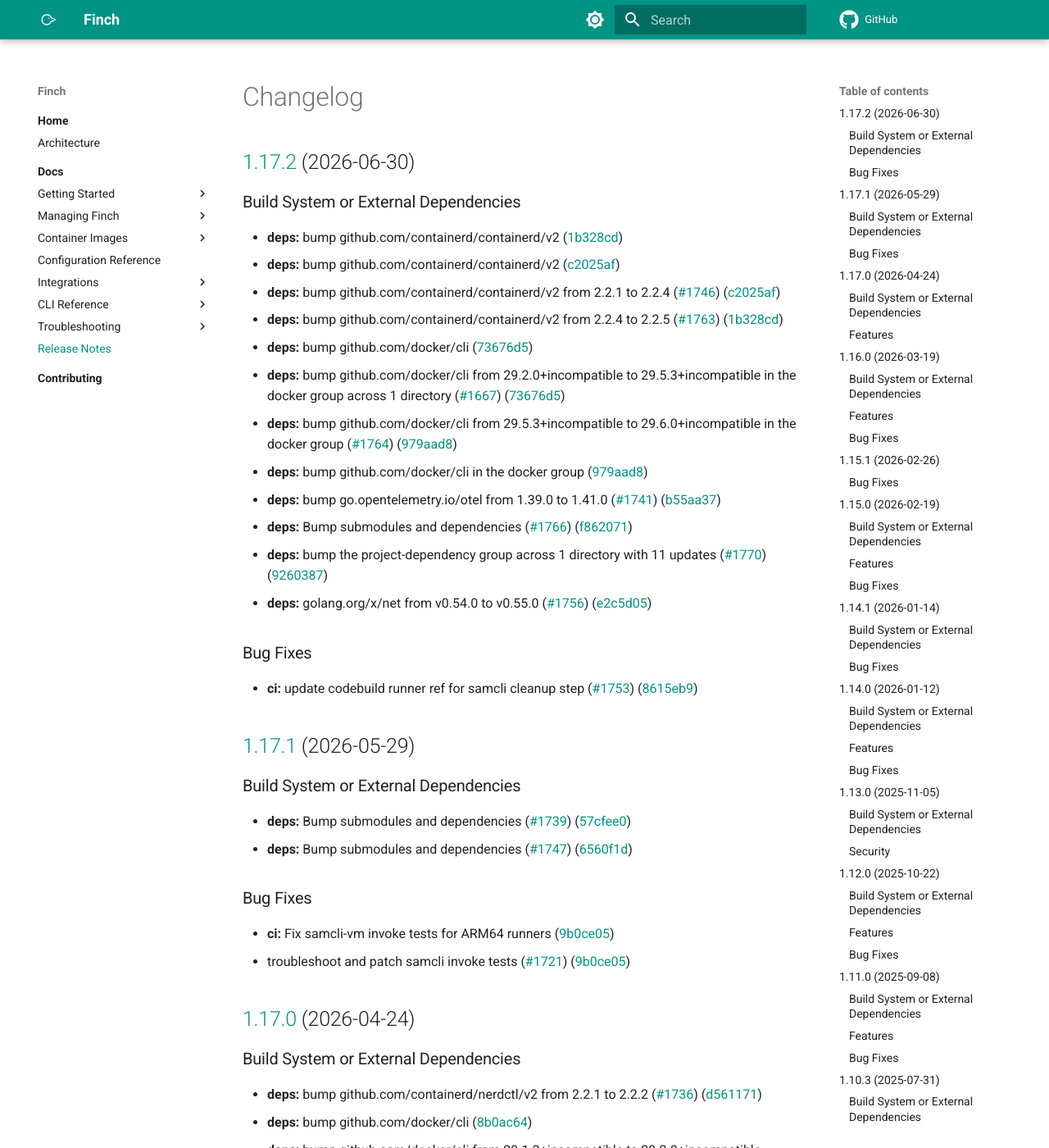
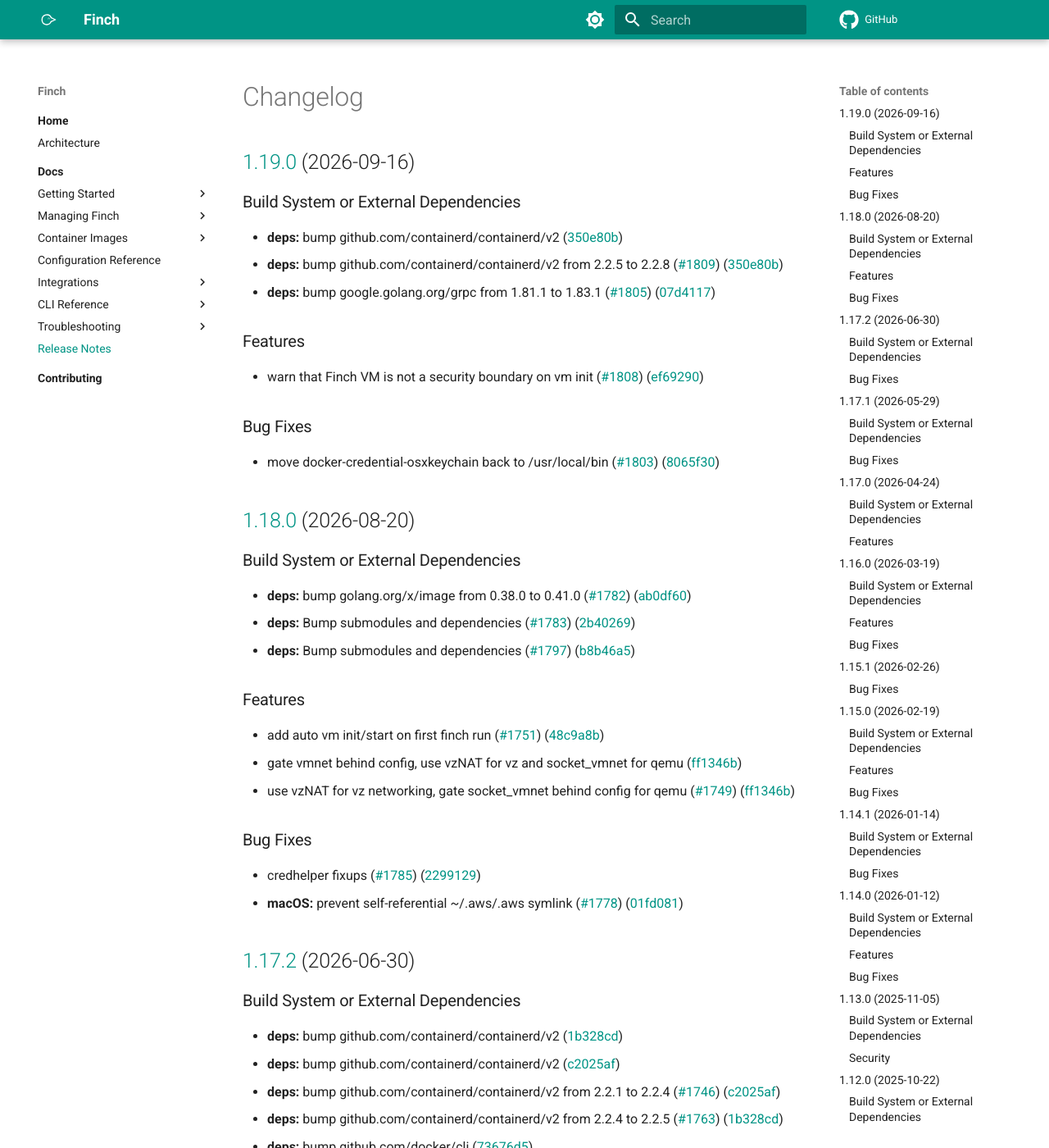
Before and after one commit to runfinch/finch-website, an MkDocs documentation site: the page built from docs/docs/changelog.md, in a window 1280 px wide and 1400 px high. Shown: the whole window at 82% size. Built offline with MkDocs 1.6.1 and Material for MkDocs 9.7.7, drawn with Linux system fonts in a browser that asks for light colours; comment, search, counter and statistics services are not loaded.

Commit message:
[create-pull-request] automated change
Signed-off-by: github-actions[bot] <41898282+github-actions[bot]@users.noreply.github.com>

```diff
--- a/docs/docs/changelog.md
+++ b/docs/docs/changelog.md
@@ -1,4 +1,45 @@
 # Changelog
+
+## [1.19.0](https://github.com/runfinch/finch/compare/v1.18.0...v1.19.0) (2026-09-16)
+
+
+### Build System or External Dependencies
+
+* **deps:** bump github.com/containerd/containerd/v2 ([350e80b](https://github.com/runfinch/finch/commit/350e80be5aab7140650573c26fbd3423d9f17ce0))
+* **deps:** bump github.com/containerd/containerd/v2 from 2.2.5 to 2.2.8 ([#1809](https://github.com/runfinch/finch/issues/1809)) ([350e80b](https://github.com/runfinch/finch/commit/350e80be5aab7140650573c26fbd3423d9f17ce0))
+* **deps:** bump google.golang.org/grpc from 1.81.1 to 1.83.1 ([#1805](https://github.com/runfinch/finch/issues/1805)) ([07d4117](https://github.com/runfinch/finch/commit/07d4117eb4213031270881dbb9fa4c51830122a5))
+
+
+### Features
+
+* warn that Finch VM is not a security boundary on vm init ([#1808](https://github.com/runfinch/finch/issues/1808)) ([ef69290](https://github.com/runfinch/finch/commit/ef692902c9a11290170334f2bef9eb4ede849192))
+
+
+### Bug Fixes
+
+* move docker-credential-osxkeychain back to /usr/local/bin ([#1803](https://github.com/runfinch/finch/issues/1803)) ([8065f30](https://github.com/runfinch/finch/commit/8065f305915b45133fea88e59750730a34cda042))
+
+## [1.18.0](https://github.com/runfinch/finch/compare/v1.17.2...v1.18.0) (2026-08-20)
+
+
+### Build System or External Dependencies
+
+* **deps:** bump golang.org/x/image from 0.38.0 to 0.41.0 ([#1782](https://github.com/runfinch/finch/issues/1782)) ([ab0df60](https://github.com/runfinch/finch/commit/ab0df6095035402141454265857ae23d5e8cb3a4))
+* **deps:** Bump submodules and dependencies ([#1783](https://github.com/runfinch/finch/issues/1783)) ([2b40269](https://github.com/runfinch/finch/commit/2b402696fbc1e0c46f586436717086113c11c6b2))
+* **deps:** Bump submodules and dependencies ([#1797](https://github.com/runfinch/finch/issues/1797)) ([b8b46a5](https://github.com/runfinch/finch/commit/b8b46a50e99e33771921a4cc3904f5a488017516))
+
+
+### Features
+
+* add auto vm init/start on first finch run ([#1751](https://github.com/runfinch/finch/issues/1751)) ([48c9a8b](https://github.com/runfinch/finch/commit/48c9a8b0a874508e9ec594f298c18d6bc7259b64))
+* gate vmnet behind config, use vzNAT for vz and socket_vmnet for qemu ([ff1346b](https://github.com/runfinch/finch/commit/ff1346b1d76f083ba86433e4501cbb5e5ce29634))
+* use vzNAT for vz networking, gate socket_vmnet behind config for qemu ([#1749](https://github.com/runfinch/finch/issues/1749)) ([ff1346b](https://github.com/runfinch/finch/commit/ff1346b1d76f083ba86433e4501cbb5e5ce29634))
+
+
+### Bug Fixes
+
+* credhelper fixups ([#1785](https://github.com/runfinch/finch/issues/1785)) ([2299129](https://github.com/runfinch/finch/commit/229912996e67aa181d34660739d3f7b21c3a3ad0))
+* **macOS:** prevent self-referential ~/.aws/.aws symlink ([#1778](https://github.com/runfinch/finch/issues/1778)) ([01fd081](https://github.com/runfinch/finch/commit/01fd081001f0d0ea36b181fb42d8766401d1e307))
 
 ## [1.17.2](https://github.com/runfinch/finch/compare/v1.17.1...v1.17.2) (2026-06-30)
 
```
